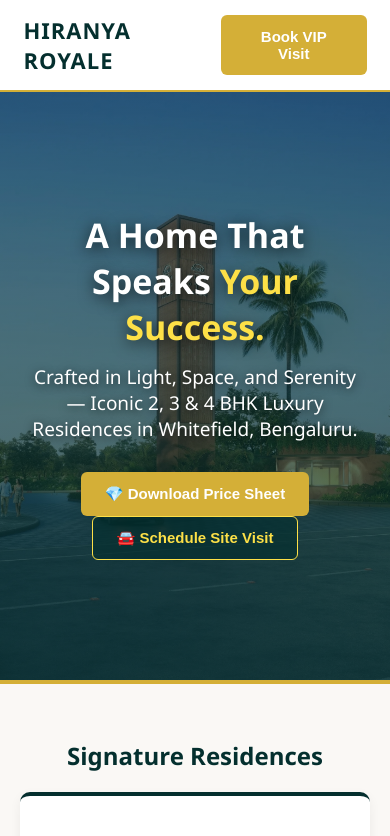
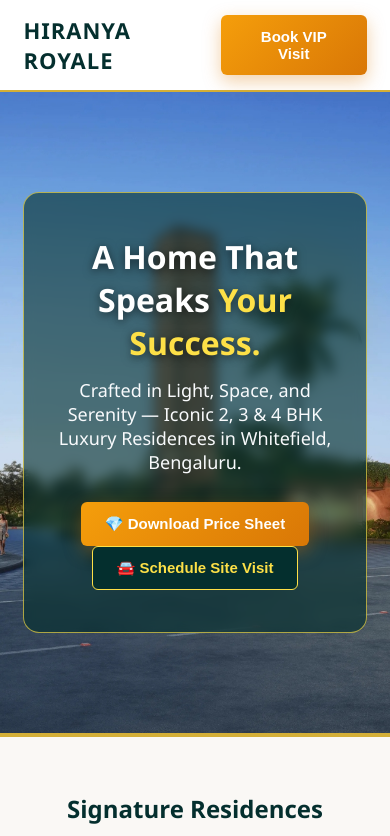
Before and after one commit to Sravanthireddykancharla/THE_ME, a plain HTML site: page index.html in a window 390 px wide. Shown: the top 836 px of the page. Drawn offline with Linux system fonts and the light colour scheme.

Commit message:
Refactor styles for buttons and hero section
Updated styles for buttons, hero section, and card components. Adjusted media query for responsive design.

```diff
--- a/index.html
+++ b/index.html
@@ -7,33 +7,36 @@
 <style>
 *{box-sizing:border-box}
 body{margin:0;font-family:'Segoe UI',Arial,sans-serif;background:#faf8f5;color:#1c1917}
-nav{background:#fff;padding:15px 6%;display:flex;justify-content:space-between;align-items:center;border-bottom:2px solid #d4af37}
+nav{background:#fff;padding:15px 6%;display:flex;justify-content:space-between;align-items:center;border-bottom:2px solid #d4af37;box-shadow:0 2px 10px rgba(0,0,0,.06)}
 .logo{font-size:22px;font-weight:900;color:#042f2e;letter-spacing:1px}
-.btn{background:#d4af37;color:#fff;border:none;padding:13px 24px;border-radius:6px;font-weight:700;cursor:pointer;font-size:15px}
-.btn-out{background:rgba(4,47,46,.65);color:#fde047;border:1.5px solid #fde047;padding:12px 24px;border-radius:6px;font-weight:700;cursor:pointer;font-size:15px}
-.hero{background:linear-gradient(180deg,rgba(4,47,46,.52) 0%,rgba(4,47,46,.72) 100%),url('./Assetz-City-of-Palms-7.jpg') center/cover no-repeat;color:#fff;padding:120px 6%;text-align:center;border-bottom:4px solid #d4af37}
-.hero h1{font-size:48px;max-width:780px;margin:0 auto 14px;text-shadow:0 3px 15px rgba(0,0,0,.7)}
+.btn{background:linear-gradient(135deg,#f59e0b,#d97706);color:#fff;border:none;padding:13px 24px;border-radius:6px;font-weight:800;cursor:pointer;font-size:15px;box-shadow:0 6px 18px rgba(217,119,6,.35)}
+.btn-out{background:#042f2e;color:#fde047;border:1.5px solid #fde047;padding:12px 24px;border-radius:6px;font-weight:700;cursor:pointer;font-size:15px}
+.hero{background:url('./Assetz-City-of-Palms-7.jpg') center/cover no-repeat;padding:100px 6%;text-align:center;border-bottom:4px solid #d4af37}
+.hero-box{background:rgba(4,47,46,.62);backdrop-filter:blur(6px);max-width:780px;margin:0 auto;padding:42px 28px;border-radius:16px;border:1.5px solid rgba(253,224,71,.65);color:#fff}
+.hero h1{font-size:46px;margin:0 0 14px;text-shadow:0 2px 10px rgba(0,0,0,.6)}
 .hero span{color:#fde047}
-.hero p{font-size:19px;max-width:650px;margin:0 auto 30px;text-shadow:0 2px 10px rgba(0,0,0,.7)}
+.hero p{font-size:18px;margin:0 auto 28px;color:#f8fafc}
 .sec{max-width:1080px;margin:55px auto;padding:0 20px}
 .grid{display:grid;grid-template-columns:repeat(auto-fit,minmax(260px,1fr));gap:20px}
-.card{background:#fff;padding:24px;border-radius:10px;border-top:4px solid #042f2e;box-shadow:0 4px 12px rgba(0,0,0,.06)}
-.ben{background:#042f2e;color:#fff;padding:42px 25px;border-radius:12px}
-.pop{display:none;position:fixed;top:0;left:0;width:100%;height:100%;background:rgba(0,0,0,.82);justify-content:center;align-items:center;z-index:99}
+.card{background:#fff;padding:24px;border-radius:10px;border-top:4px solid #042f2e;box-shadow:0 6px 18px rgba(0,0,0,.06)}
+.ben{background:linear-gradient(135deg,#042f2e,#065f46);color:#fff;padding:42px 25px;border-radius:14px}
+.pop{display:none;position:fixed;top:0;left:0;width:100%;height:100%;background:rgba(0,0,0,.8);justify-content:center;align-items:center;z-index:99}
 .pop-in{background:#fff;padding:30px 26px;border-radius:12px;border-top:5px solid #d4af37;max-width:400px;width:90%;text-align:center;position:relative}
 .pop-in input{width:100%;padding:12px;margin:8px 0;border:1.5px solid #d6d3d1;border-radius:6px;font-size:14px}
 .cls{position:absolute;top:10px;right:16px;font-size:26px;cursor:pointer;color:#042f2e;font-weight:bold}
-@media(max-width:768px){.hero h1{font-size:34px}}
+@media(max-width:768px){.hero h1{font-size:32px}}
 </style>
 </head>
 <body>
 <nav><div class="logo">HIRANYA ROYALE</div><button class="btn" onclick="openForm('VIP Site Visit')">Book VIP Visit</button></nav>
 
 <section class="hero">
+<div class="hero-box">
 <h1>A Home That Speaks <span>Your Success.</span></h1>
 <p>Crafted in Light, Space, and Serenity — Iconic 2, 3 & 4 BHK Luxury Residences in Whitefield, Bengaluru.</p>
 <button class="btn" onclick="openForm('Pre-Launch Price Sheet')">💎 Download Price Sheet</button>
 <button class="btn-out" onclick="openForm('VIP Site Visit')">🚘 Schedule Site Visit</button>
+</div>
 </section>
 
 <div class="sec"><h2 style="text-align:center;color:#042f2e">Signature Residences</h2><div class="grid">
```
